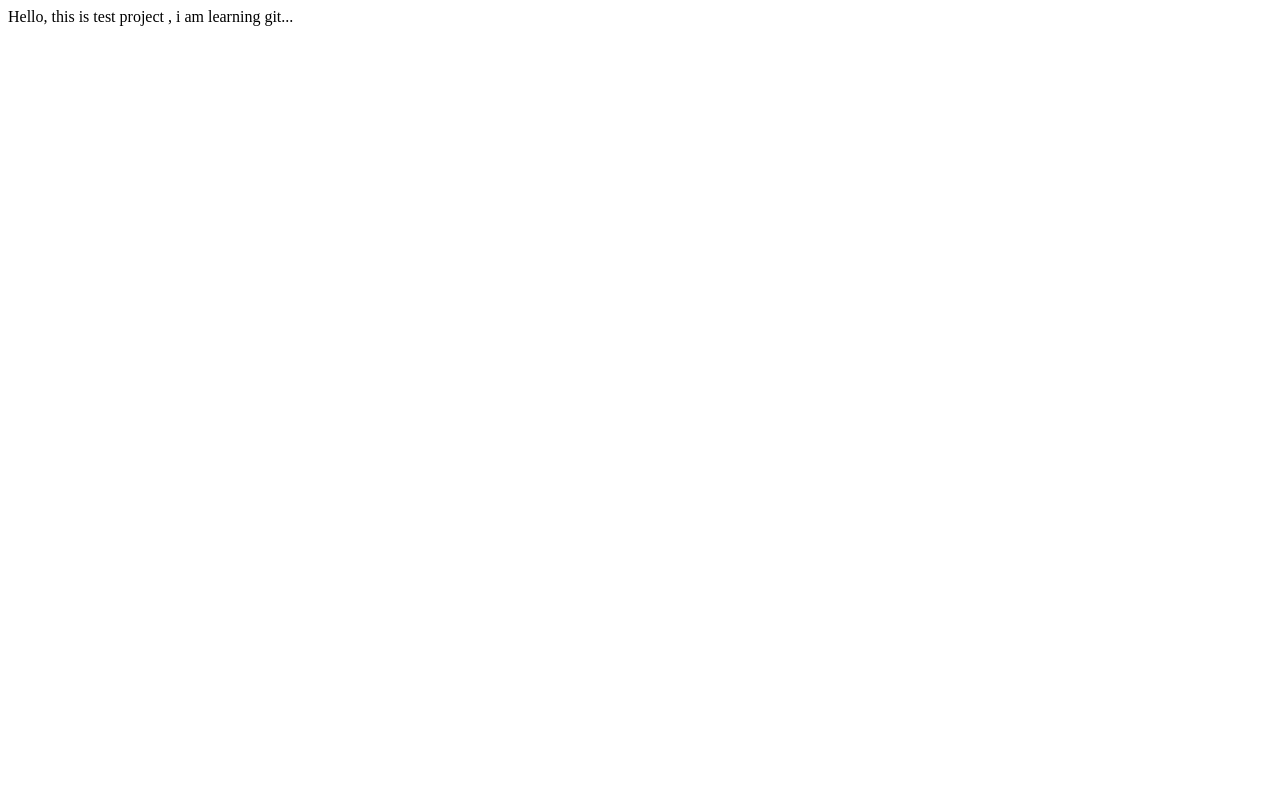
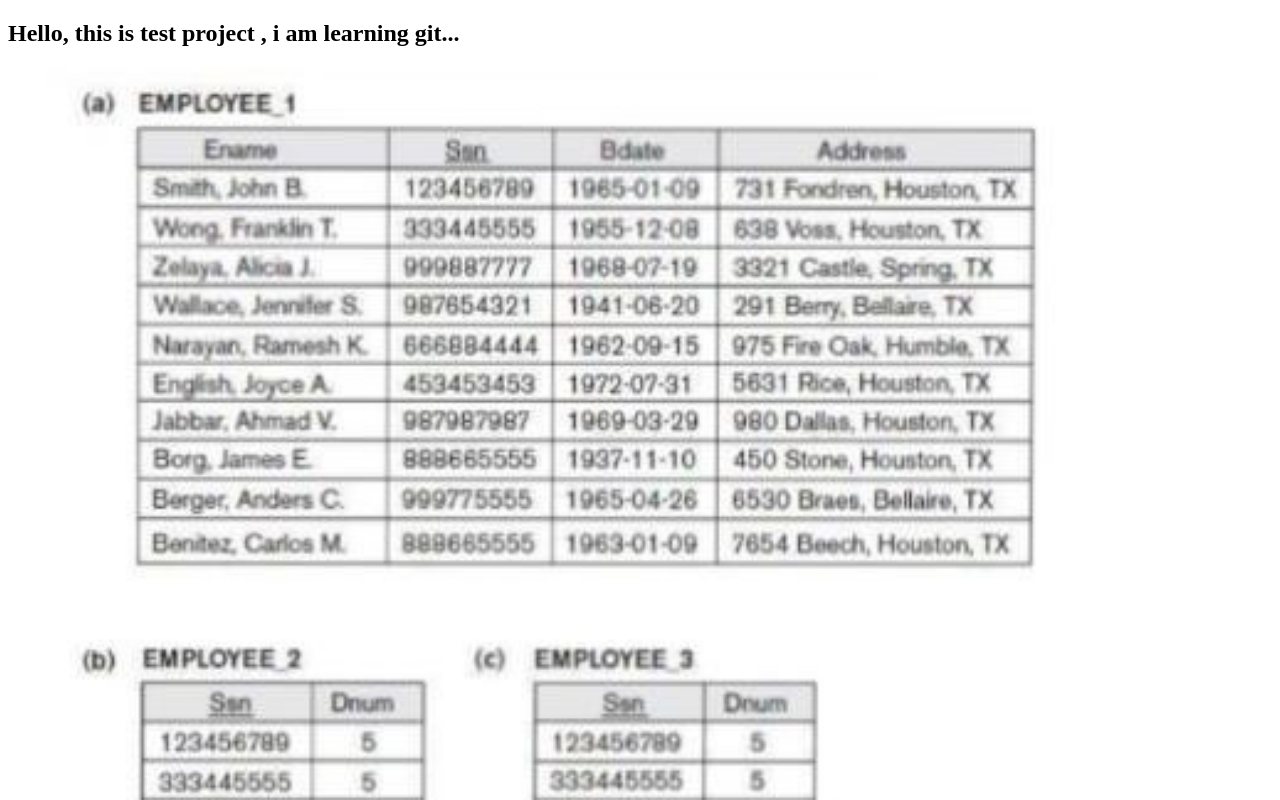
Before and after one commit to PhantomEnigma/learning_git, a plain HTML site: page index.html in a window 1280 px wide. Shown: the top 800 px of the page. Drawn offline with Linux system fonts and the light colour scheme.

Commit message:
added an image to index.html and used <h2> tag on first line

```diff
--- a/index.html
+++ b/index.html
@@ -5,7 +5,8 @@
 </head>
 <body>
 
-Hello, this is test project , i am learning git...
+<h2>Hello, this is test project , i am learning git...</h2>
+<img src="dangling tuples.jpg" alt="image" width="100%" >
 
 </body>
 </html>
```
Also changed, not shown: dangling tuples.jpg (added).
